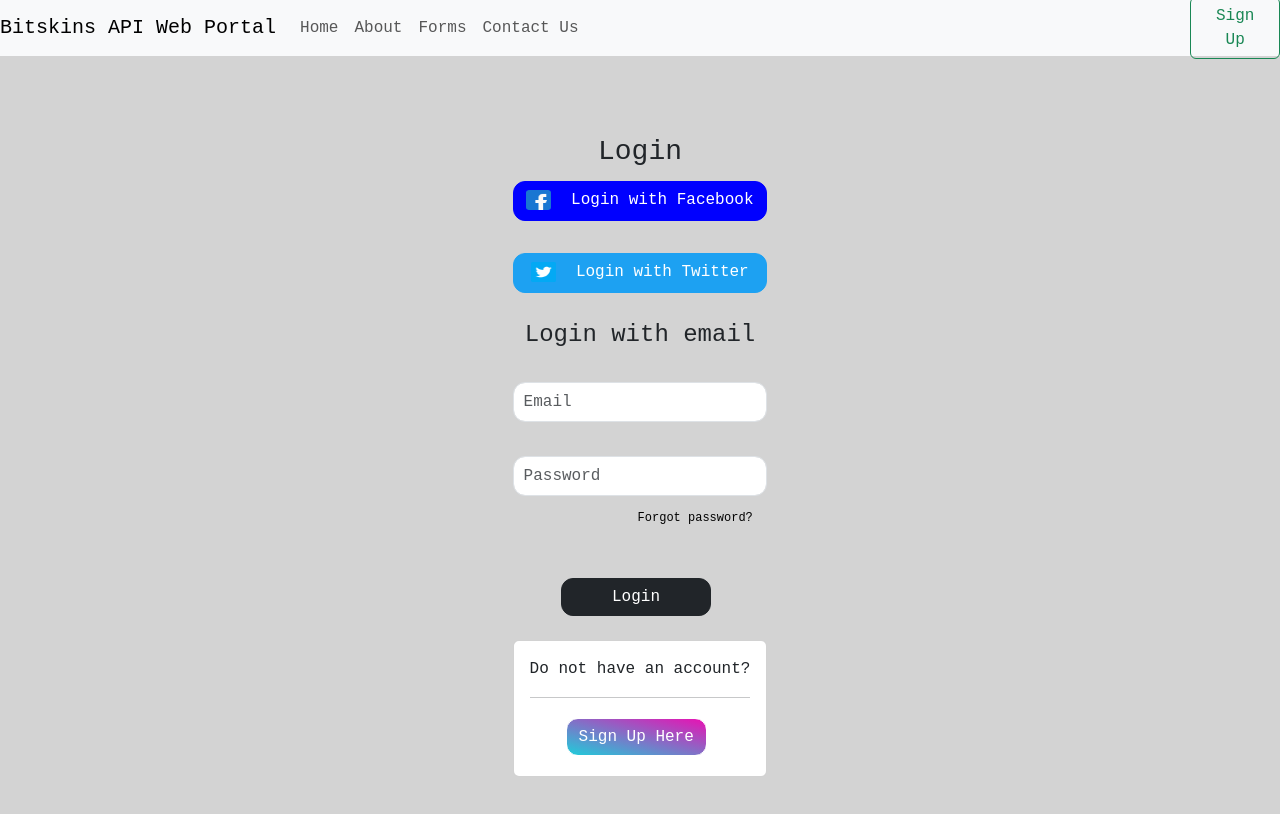
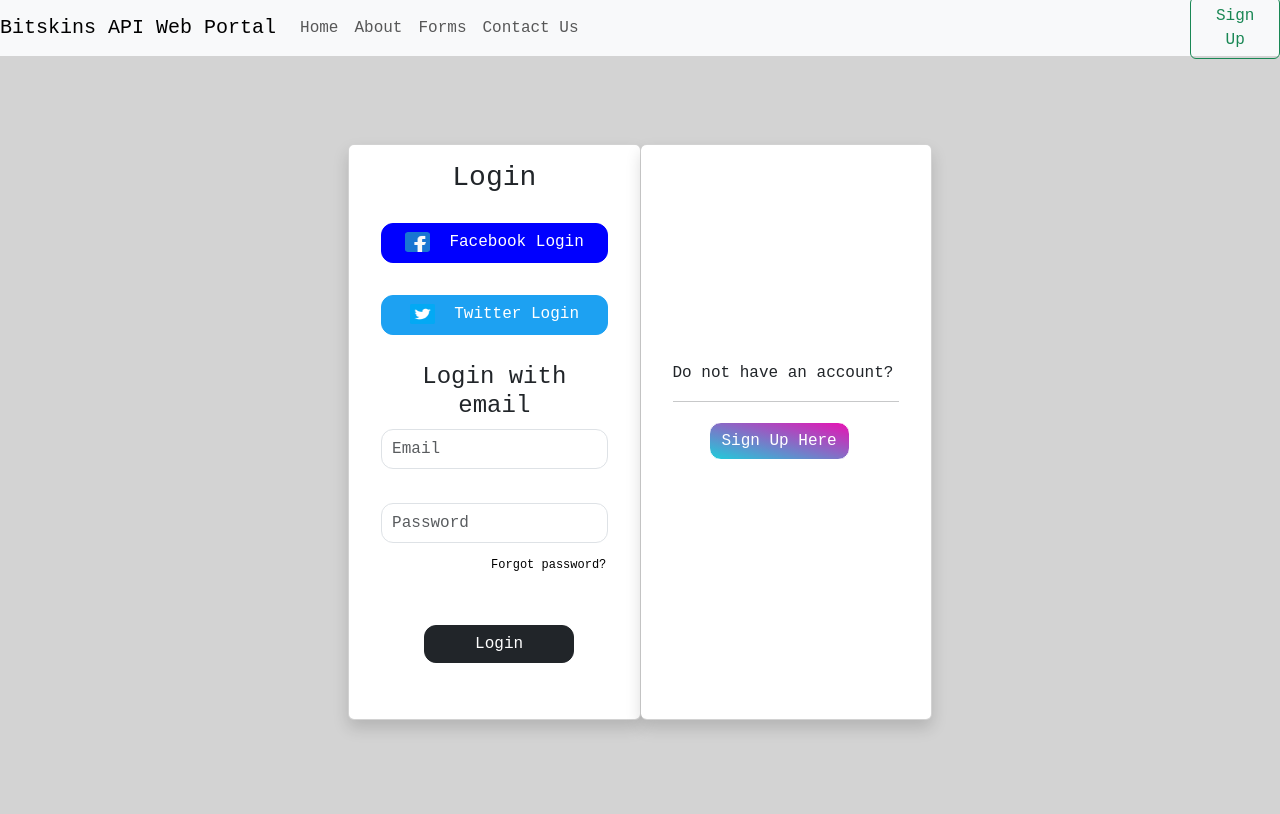
Before and after one commit to BraxWong/BitskinsAPI-Web, a website: page public/html/login.html in a window 1280 px wide. Drawn offline with nearby package versions, Linux system fonts and the light colour scheme.

Commit message:
Changed the layout of login.html to have a more book-like appearance

```diff
--- a/public/css/login.css
+++ b/public/css/login.css
@@ -2,6 +2,9 @@
 body {
   background-color: #D3D3D3;
   font-family: monospace;
+  margin: 0;
+  height: 100%;
+  overflow: hidden;
 }
 
 /* Container Styles */
@@ -105,7 +108,7 @@ input[type="password"] {
 #Forgot-Password
 {
   position: relative;
-  left: 125px;
+  left: 110px;
   bottom: 25px;
   font-size: small;
   color: black;
@@ -125,5 +128,24 @@ input[type="password"] {
   left: 36px;
   color: white;
   border-radius: 12px;
-  border-color: white
+  border-color: white;
+  top: 36%;
 }
+
+#Card-2
+{
+  position: relative;
+  top: 0.001px;
+}
+
+.card-title
+{
+  position: relative;
+  top: 36%;
+}
+
+#Line-Separator
+{
+  position: relative;
+  top: 36%;
+}
--- a/public/html/login.html
+++ b/public/html/login.html
@@ -31,16 +31,17 @@
 
     <div class="login-container">
       <div id="grid-item1"></div>
-      <div>
-        <!--Start of Login Template-->
+      <div class="card-group">
+        <div class="card shadow p-3 mb-5 bg-white rounded" id="Login-Card">
           <h3 id="Login-Text">
             Login
           </h3>
+          <div class="card-body">
             <a class="btn btn-outline-success my-1 my-sm-1" id="Login-Facebook-Button">
               <picture>
                 <img src="/public/resources/img/facebook-icon.png" id="Facebook-Icon">
               </picture>
-            Login with Facebook
+              Facebook Login
             </a>
             </br>
             </br>
@@ -48,14 +49,13 @@
               <picture>
                 <img src="/public/resources/img/twitter-icon.png" id="Twitter-Icon">
               </picture>
-            Login with Twitter
+              Twitter Login
             </a>
             </br>
             </br>
             <h4 id="Login-Email-Text">
               Login with email
             </h4>
-          </br>
             <input type="email" class="form-control" id="Login-Email" aria-describedby="emailHelp" placeholder="Email" name="user_email">
             </br>
             <input type="password" class="form-control" id="Login-Password" placeholder="Password" name="user_name">
@@ -65,12 +65,15 @@
             </br>
             <button type="submit" class="btn btn-dark" id="Login-Button">Login</button>
             </br>
-          <div class="card">
+          </div>
+        </div>
+        <!--Start of Login Template-->
+        <div class="card shadow p-3 mb-5 bg-white rounded col-md-6" id="Card-2">
           <div class="card-body">
             <div class="card-title">
               Do not have an account?
             </div>
-                <hr>
+            <hr id="Line-Separator">
             <a class="btn btn-outline-success my1 my-sm-1" id="Sign-Up" href="/public/html/SignUp.html">Sign Up Here</a>
           </div>
         </div>
```
Lines whose indentation alone changed are shown as unchanged.
